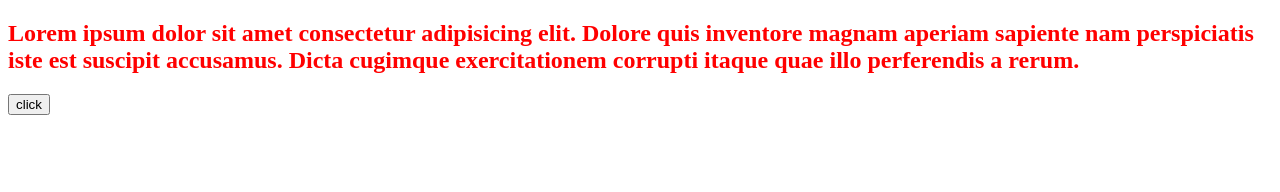
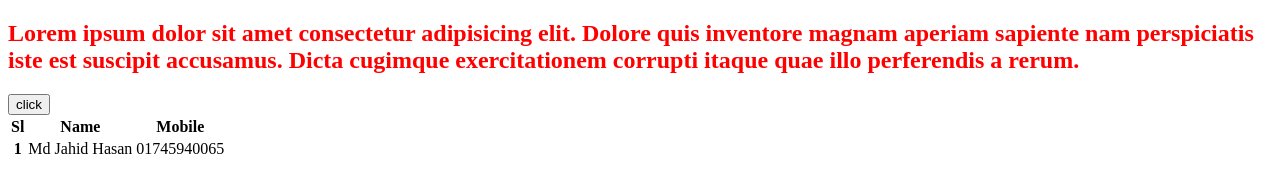
Before and after one commit to MDZAHIDHASAN2024/jahid-first, a plain HTML site: page index.html in a window 1280 px wide. Drawn offline with Linux system fonts and the light colour scheme.

Commit message:
added-table

```diff
--- a/index.html
+++ b/index.html
@@ -13,6 +13,20 @@
       accusamus. Dicta cugimque exercitationem corrupti itaque quae illo
       perferendis a rerum.
     </h2>
+
     <button>click</button>
+
+    <table>
+      <thead>
+        <th scope="col">Sl</th>
+        <th scope="col">Name</th>
+        <th scope="col">Mobile</th>
+      </thead>
+      <tbody>
+        <th scope="row">1</th>
+        <td>Md Jahid Hasan</td>
+        <td>01745940065</td>
+      </tbody>
+    </table>
   </body>
 </html>
```
